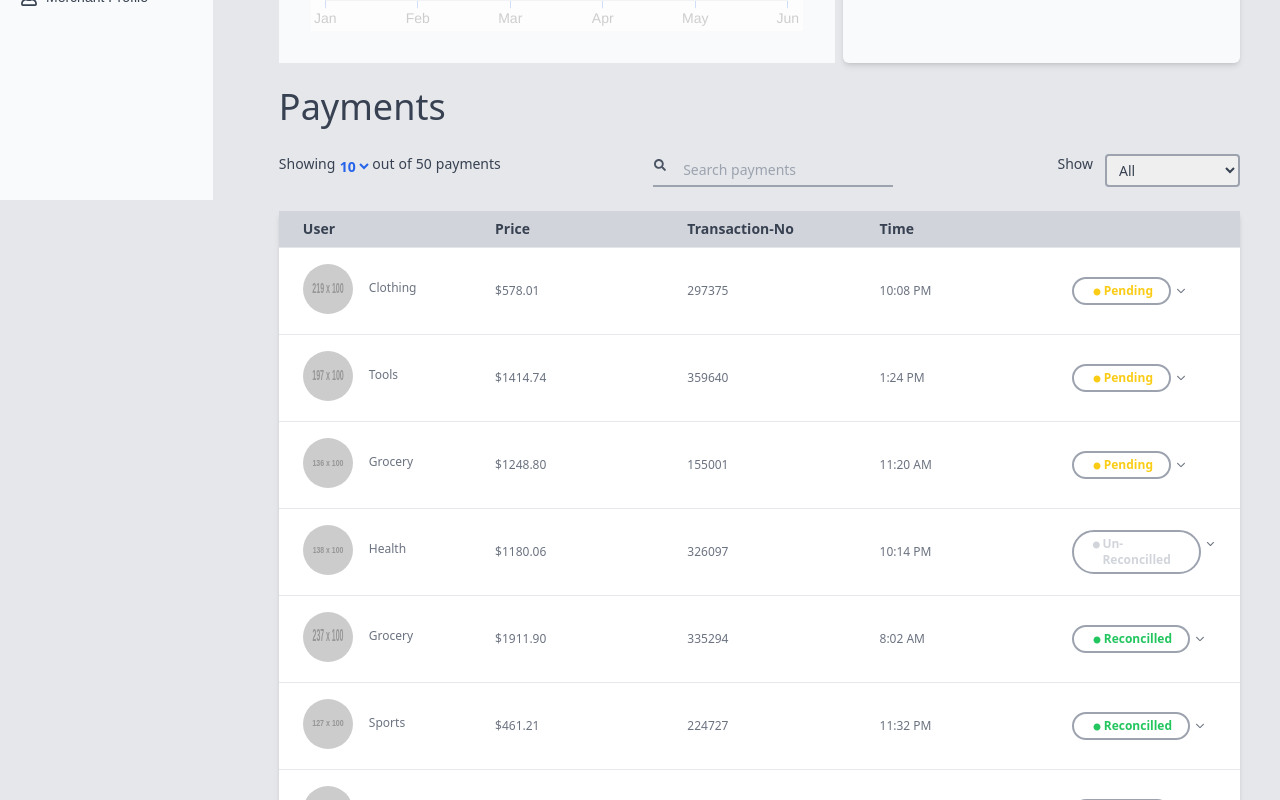
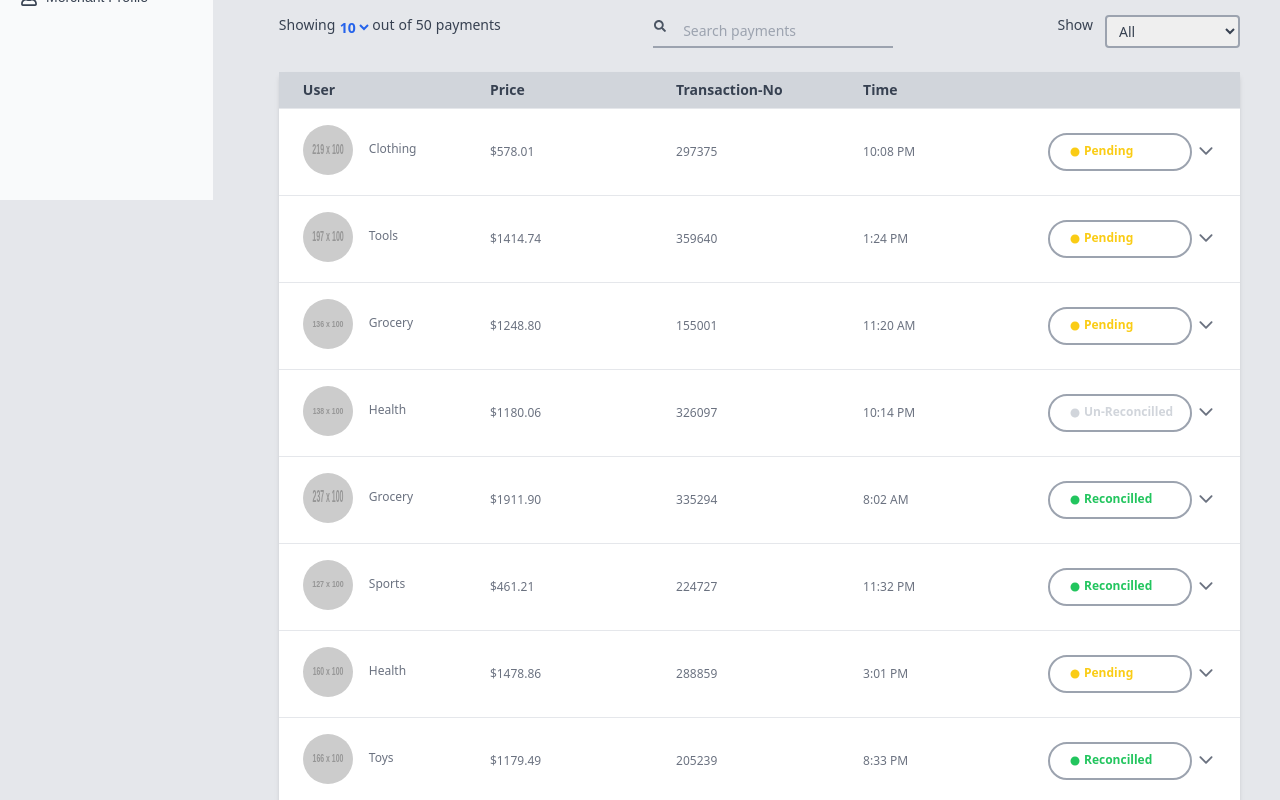
Before and after one commit to Tosinkoa/mintyn-test, a Next.js app: page / in a window 1280 px wide. Shown: the part 600-1400 px from the top of the page. Built offline with nearby package versions, Linux system fonts and the light colour scheme.

Commit message:
Cleaning up code

```diff
--- a/components/Chart.js
+++ b/components/Chart.js
@@ -19,9 +19,9 @@ const Chart = ({ data }) => {
       </div>
       <div className="relative">
         <div className="absolute bg-gradient-to-t from-white opacity-70 h-full w-full top-0 bottom-0"></div>
-        <div className="barchartbg">
+        <div>
           <Line
-            height={200}
+            height={100}
             data={data}
             options={{
               maintainAspectRatio: true,
--- a/components/Column.js
+++ b/components/Column.js
@@ -24,35 +24,35 @@ export const GoodsColumn = [
       <div>
         {row.values.pending === "Pending" && (
             <div className="inline-flex  justify-between font-semibold">
-            <div className="text-yellow-400 inline-flex border-2 border-gray-400 rounded-full px-4 py-1">
-            <GoPrimitiveDot className="mt-0.5 text-sm " />
+            <div className="text-yellow-400 inline-flex border-2 border-gray-400 rounded-full px-4 py-2 w-36">
+            <GoPrimitiveDot className="text-lg " />
             <p >
                Pending
             </p>
             </div>
-            <IoIosArrowDown className="ml-1 mt-2" />
+            <IoIosArrowDown className="text-xl ml-1 mt-2" />
           </div>
         )}
         {row.values.pending === "Reconcilled" && (
           <div className="inline-flex  justify-between font-semibold">
-            <div className="text-green-500 inline-flex border-2 border-gray-400 rounded-full px-4 py-1">
-            <GoPrimitiveDot className="mt-0.5 text-sm " />
+            <div className="text-green-500 inline-flex border-2 border-gray-400 rounded-full px-4 py-2 w-36">
+            <GoPrimitiveDot className="text-lg " />
             <p >
                Reconcilled
             </p>
             </div>
-            <IoIosArrowDown className="ml-1 mt-2" />
+            <IoIosArrowDown className="text-xl ml-1 mt-2" />
           </div>
         )}
         {row.values.pending === "Un-Reconcilled" && (
             <div className="inline-flex  justify-between font-semibold">
-            <div className="text-gray-300 inline-flex border-2 border-gray-400 rounded-full px-4 py-1">
-            <GoPrimitiveDot className="mt-0.5 text-sm " />
+            <div className="text-gray-300 inline-flex border-2 border-gray-400 rounded-full px-4 py-2 w-36">
+            <GoPrimitiveDot className="text-lg " />
             <p >
                Un-Reconcilled
             </p>
             </div>
-            <IoIosArrowDown className="ml-1 mt-2" />
+            <IoIosArrowDown className="text-xl ml-1 mt-2" />
           </div>
         )}
       </div>
--- a/components/WidgetChart.js
+++ b/components/WidgetChart.js
@@ -6,9 +6,8 @@ const WidgetChart = () => {
   return (
     <div className="flex bg-gray-50 mr-2 relative w-7/12 justify-between">
       <div className="absolute bg-gradient-to-t from-white opacity-70 h-full w-full top-0 bottom-0"></div>
-      <div className=' w-32'>
+      <div className="w-32">
         <Line
-
           data={{
             labels: widgetDummyData.map((data) => data.day),
             datasets: [
@@ -18,7 +17,7 @@ const WidgetChart = () => {
                 backgroundColor: "rgba(15, 89, 236, 0.8)",
                 fill: true,
                 lineTension: 0.5,
-                  pointRadius: 0
+                pointRadius: 0,
               },
             ],
           }}
```
Lines whose indentation alone changed are shown as unchanged.
